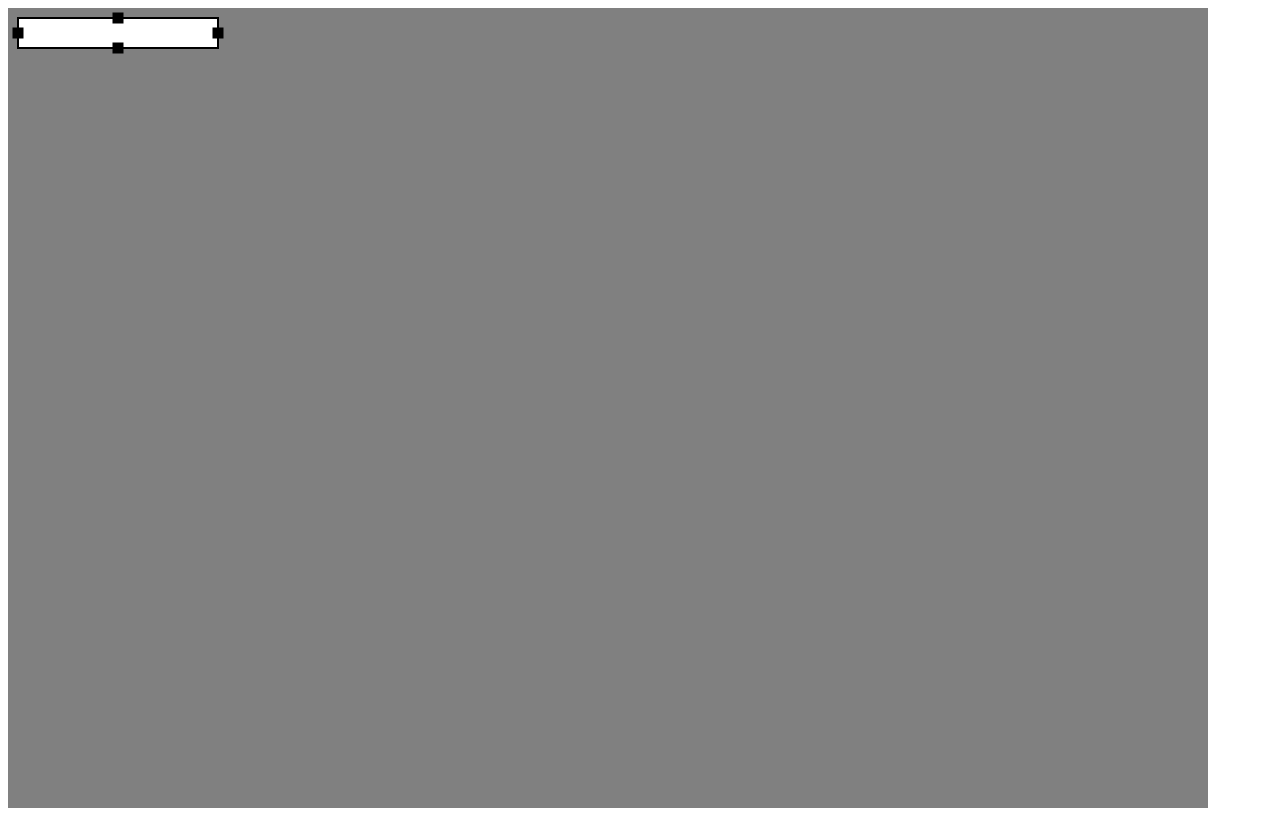
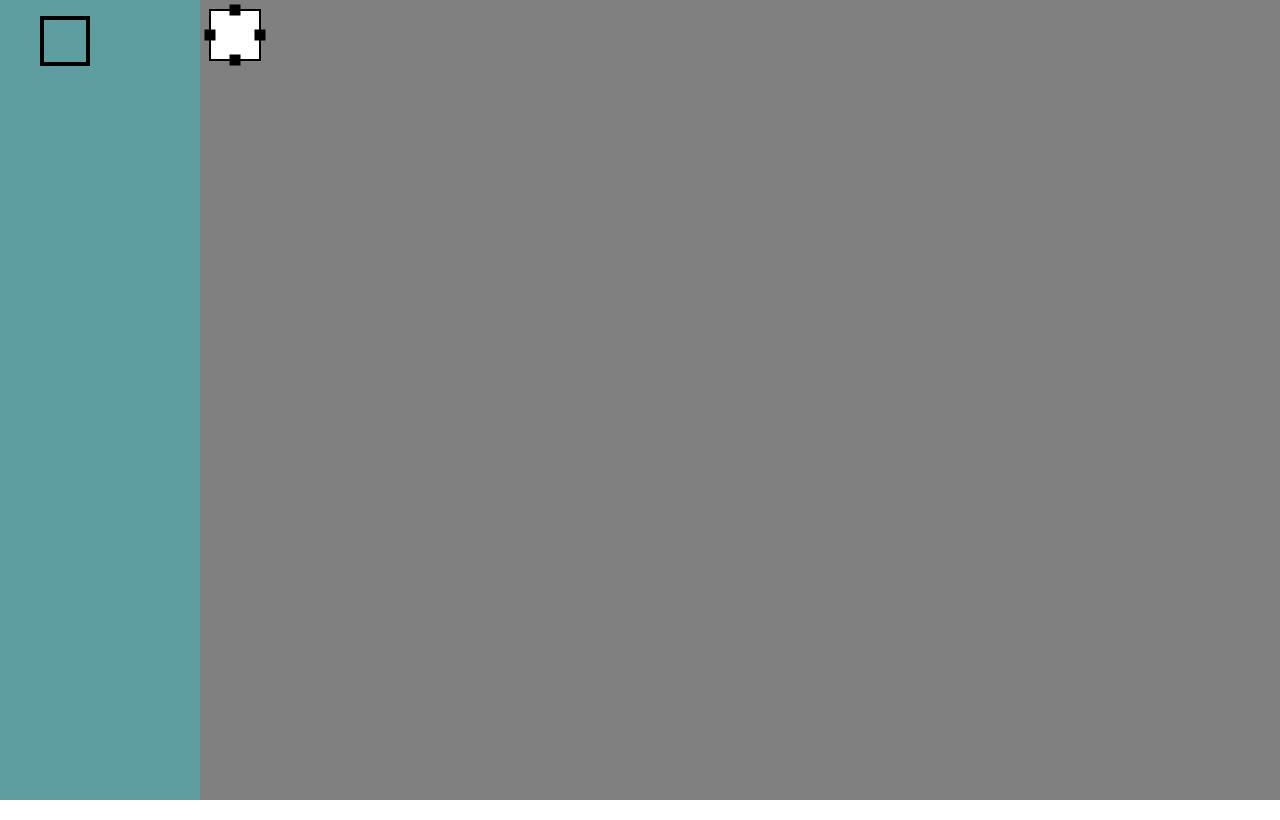
Before and after one commit to Ryomasao/hello-vue-svg, a Vue app: page / in a window 1280 px wide. Built offline with nearby package versions, Linux system fonts and the light colour scheme.

Commit message:
パネル要素クリックで四角形追加

```diff
--- a/src/App.vue
+++ b/src/App.vue
@@ -1,17 +1,54 @@
 <template>
-  <Canvas />
+  <div class="container">
+    <ShapePanel @add="onAddShape" />
+    <Canvas :shapes="shapes" />
+  </div>
 </template>
 
 <script lang="ts">
 import { defineComponent } from 'vue'
 import Canvas from './components/Canvas.vue'
+import ShapePanel from './components/ShapePanel/ShapePanel.vue'
+
+const factory = () => {
+  return {
+    id: Date.now(),
+    type: 'rectangle',
+    x: 0,
+    y: 0,
+    width: 50,
+    height: 50
+  }
+}
+
+type Data = {
+  shapes: any[]
+}
 
 export default defineComponent({
   name: 'App',
+
   components: {
+    ShapePanel,
     Canvas
+  },
+
+  data: (): Data => ({
+    shapes: [factory()]
+  }),
+
+  methods: {
+    onAddShape() {
+      this.shapes.push(factory())
+    }
   }
 })
 </script>
 
-<style></style>
+<style lang="scss" scoped>
+.container {
+  height: 100%;
+  display: grid;
+  grid-template-columns: 200px 1fr;
+}
+</style>
--- /dev/null
+++ b/src/assets/style.scss
@@ -0,0 +1,16 @@
+html {
+  height: 100%;
+}
+
+body {
+  height: 100%;
+  margin: 0;
+}
+
+#app {
+  height: 100%;
+}
+
+*, *:before, *:after {
+  box-sizing: border-box
+}
--- a/src/components/Canvas.vue
+++ b/src/components/Canvas.vue
@@ -1,6 +1,6 @@
 <template>
   <svg xmlns="http://www.w3.org/2000/svg" class="container">
-    <Rect />
+    <Rect v-for="shape in shapes" :key="shape.id" />
   </svg>
 </template>
 
@@ -10,16 +10,24 @@ import Rect from './Rect.vue'
 
 export default defineComponent({
   name: 'Canvas',
+
+  props: {
+    shapes: {
+      type: Array,
+      default: () => []
+    }
+  },
+
   components: {
     Rect
   }
 })
 </script>
 
-<style lang="scss">
+<style lang="scss" scoped>
 .container {
-  width: 1200px;
-  height: 800px;
+  width: 100%;
+  height: 100%;
   background: gray;
 }
 </style>
--- a/src/components/Rect.vue
+++ b/src/components/Rect.vue
@@ -47,8 +47,8 @@ export default defineComponent({
     rect: {
       x: 10,
       y: 10,
-      width: 200,
-      height: 30
+      width: 50,
+      height: 50
     },
     dragOffsetX: 0,
     dragOffsetY: 0,
--- /dev/null
+++ b/src/components/ShapePanel/ShapePanel.vue
@@ -0,0 +1,40 @@
+<template>
+  <div class="container">
+    <div>
+      <ul>
+        <span class="rectangle" @click="onClick" />
+      </ul>
+    </div>
+  </div>
+</template>
+
+<script lang="ts">
+import { defineComponent } from 'vue'
+
+export default defineComponent({
+  name: 'ShapePanel',
+
+  components: {},
+
+  emits: ['add'],
+
+  methods: {
+    onClick() {
+      this.$emit('add')
+    }
+  }
+})
+</script>
+
+<style lang="scss" scoped>
+.container {
+  background: cadetblue;
+}
+
+.rectangle {
+  display: inline-block;
+  width: 50px;
+  height: 50px;
+  border: 4px solid black;
+}
+</style>
--- a/src/main.ts
+++ b/src/main.ts
@@ -1,4 +1,5 @@
 import { createApp } from 'vue'
 import App from './App.vue'
+import './assets/style.scss'
 
 createApp(App).mount('#app')
```
